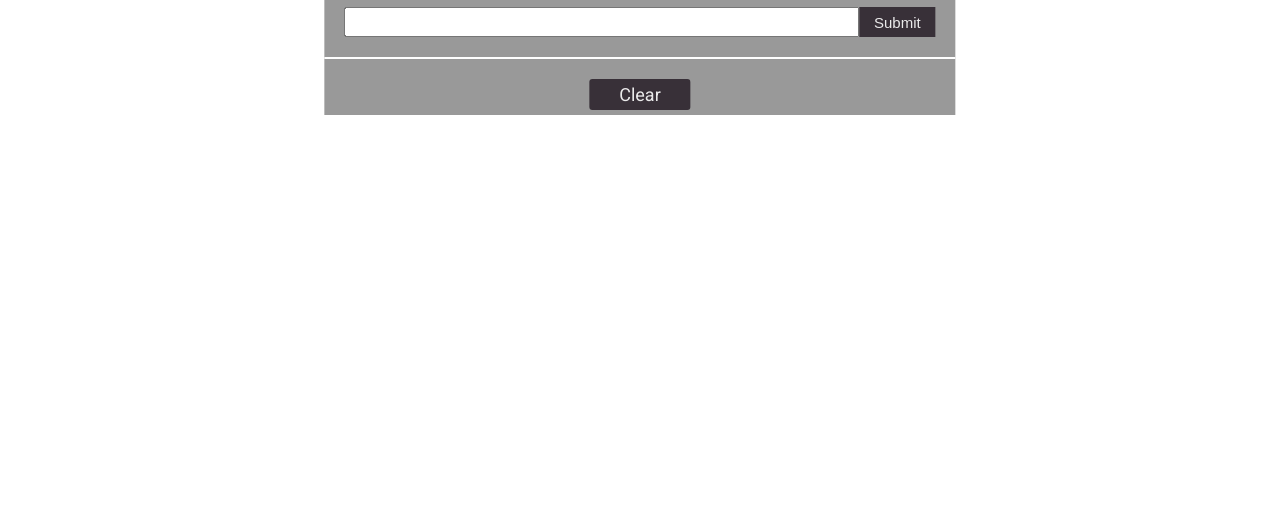
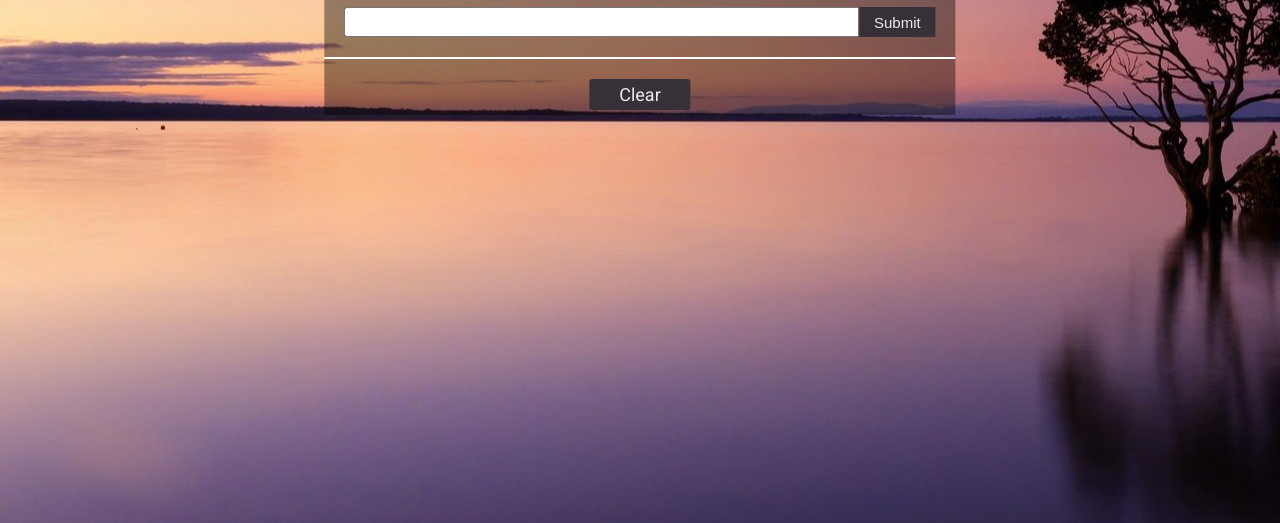
Before and after one commit to angie-girl/todolist, a plain HTML site: page index.html in a window 1280 px wide. Shown: the part 277-800 px from the top of the page. Drawn offline with Linux system fonts and the light colour scheme.

Commit message:
Change img path

```diff
--- a/style/style.css
+++ b/style/style.css
@@ -8,7 +8,7 @@ body {
     position: relative;
     width: 100%;
     height: 100vh;
-    background-image: url(img/sunset.jpg);
+    background-image: url(../img/sunset.jpg);
     background-repeat: no-repeat;
     background-position: center;
 }
@@ -74,9 +74,11 @@ li {
     padding: 10px 0;
     border-bottom: 1px solid white;
 }
+
 .clear {
     text-align: center;
 }
+
 .btnClr {
     margin: 20px 0 5px 0;
     padding: 5px 30px;
@@ -87,6 +89,7 @@ li {
     border-radius: 3px;
     cursor: pointer;
 }
+
 /* li button {
     position: absolute;
     top: 50%;
```
Lines whose indentation alone changed are shown as unchanged.
